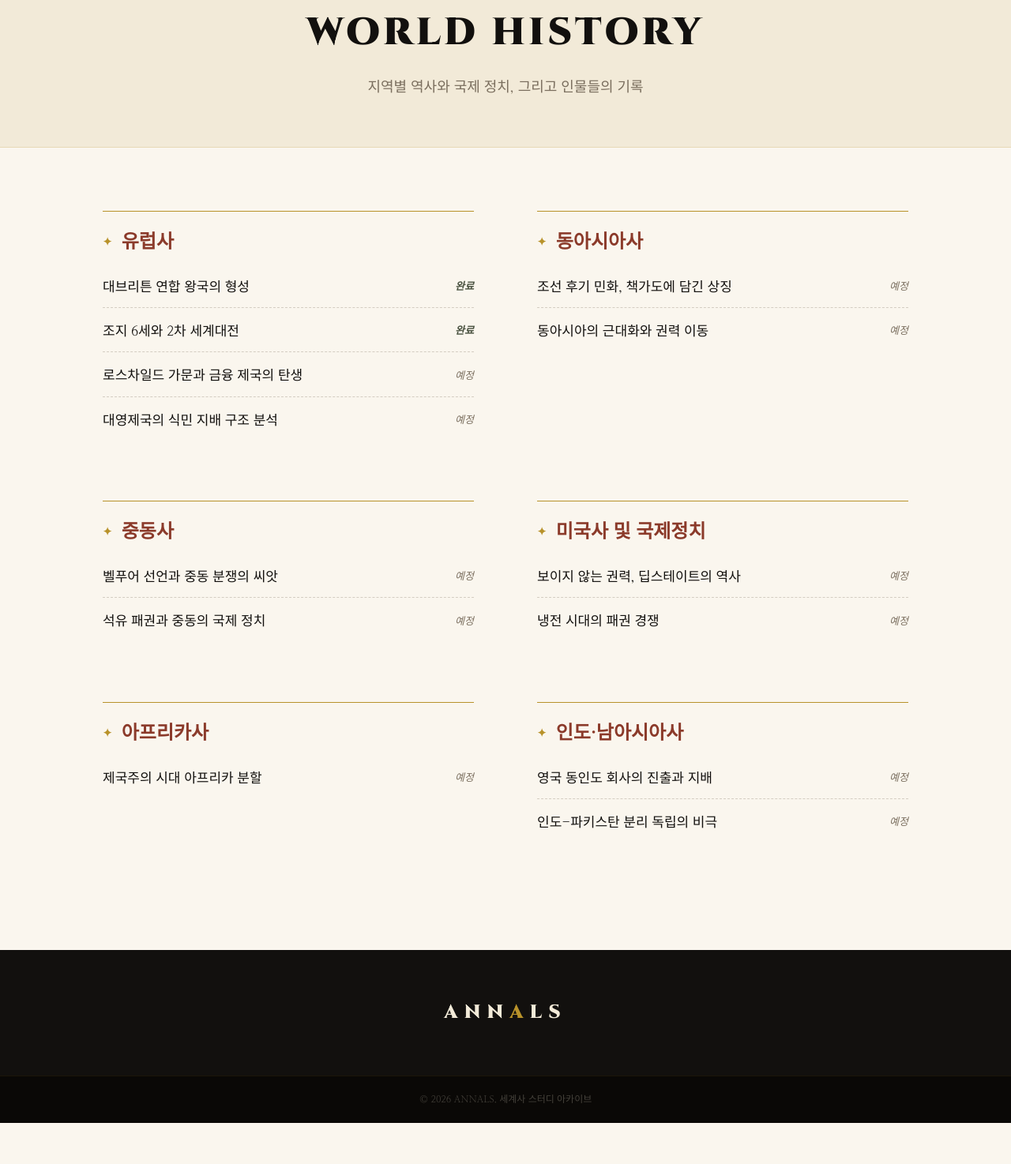
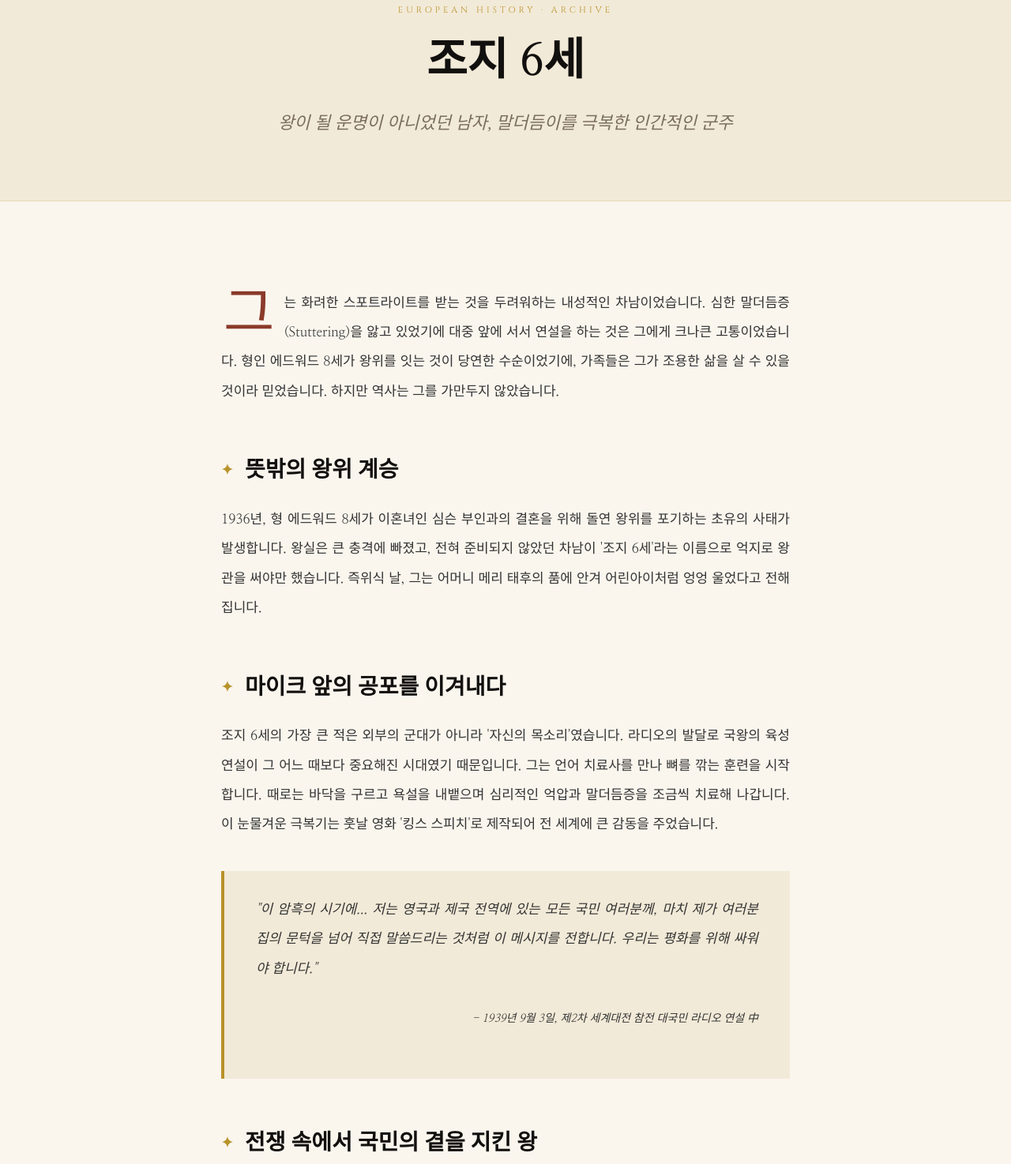
Before and after one commit to jeongdami909-cmd/annals-archive, a plain HTML site: page archive.html in a window 1280 px wide. Shown: the part 156-1630 px from the top of the page at 79% size. Before the commit the page ends 1578 px from the top, so only its background shows below. Drawn offline with nearby package versions, Linux system fonts and the light colour scheme; a web font is replaced by a local one.

Commit message:
archive.html 업데이트

```diff
--- a/archive.html
+++ b/archive.html
@@ -1,10 +1,9 @@
-
 <!DOCTYPE html>
 <html lang="ko">
 <head>
   <meta charset="UTF-8">
   <meta name="viewport" content="width=device-width, initial-scale=1.0">
-  <title>세계사 공부 아카이브 — ANNALS</title>
+  <title>조지 6세 — ANNALS</title>
   <link href="https://fonts.googleapis.com/css2?family=IM+Fell+English:ital@0;1&family=Nanum+Myeongjo:wght@400;700&family=Cinzel:wght@400;600;900&family=Cormorant+Garamond:ital,wght@0,300;0,400;0,600;1,300;1,400&display=swap" rel="stylesheet">
   <style>
     :root {
@@ -16,7 +15,6 @@
     html { scroll-behavior: smooth; }
     body { background: var(--warm-white); color: var(--ink); font-family: 'Nanum Myeongjo', serif; line-height: 1.6; }
 
-    /* 네비게이션바 */
     nav { position: fixed; top: 0; left: 0; right: 0; z-index: 100; display: flex; align-items: center; justify-content: space-between; padding: 24px 60px; background: rgba(250,246,238,0.92); backdrop-filter: blur(12px); border-bottom: 1px solid rgba(184,146,42,0.2); }
     .nav-logo { font-family: 'Cinzel', serif; font-size: 22px; font-weight: 900; letter-spacing: 8px; color: var(--ink); text-decoration: none; }
     .nav-logo span { color: var(--gold); }
@@ -24,32 +22,23 @@
     .nav-links a { font-family: 'Cormorant Garamond', serif; font-size: 13px; letter-spacing: 3px; text-transform: uppercase; color: var(--muted); text-decoration: none; transition: color 0.3s; }
     .nav-links a:hover { color: var(--gold); }
 
-    /* 헤더 */
-    .archive-header { padding: 160px 60px 60px; text-align: center; background: var(--parchment); border-bottom: 1px solid rgba(184,146,42,0.2); }
-    .archive-title { font-family: 'Cinzel', serif; font-size: clamp(32px, 4vw, 48px); font-weight: 700; color: var(--ink); margin-bottom: 16px; letter-spacing: 4px; }
-    .archive-subtitle { font-family: 'Nanum Myeongjo', serif; font-size: 18px; color: var(--muted); }
+    .article-header { padding: 160px 60px 80px; text-align: center; background: var(--parchment); border-bottom: 1px solid rgba(184,146,42,0.2); }
+    .article-meta { font-family: 'Cinzel', serif; font-size: 11px; letter-spacing: 4px; color: var(--gold); margin-bottom: 20px; text-transform: uppercase; }
+    .article-main-title { font-family: 'Nanum Myeongjo', serif; font-size: clamp(32px, 5vw, 56px); font-weight: 700; color: var(--ink); margin-bottom: 24px; line-height: 1.3; }
+    .article-subtitle { font-family: 'IM Fell English', serif; font-style: italic; font-size: 22px; color: var(--muted); max-width: 600px; margin: 0 auto; }
 
-    /* 리스트 그리드 */
-    .directory-container { max-width: 1100px; margin: 0 auto; padding: 80px 40px; }
-    .directory-grid { display: grid; grid-template-columns: repeat(2, 1fr); gap: 60px 80px; }
-    .category-block { border-top: 1px solid var(--gold); padding-top: 20px; }
-    .category-title { font-family: 'Nanum Myeongjo', serif; font-size: 24px; font-weight: 700; color: var(--rust); margin-bottom: 24px; display: flex; align-items: center; gap: 12px; }
-    .category-title::before { content: '✦'; font-size: 14px; color: var(--gold); }
+    .article-content-wrapper { max-width: 800px; margin: 0 auto; padding: 80px 40px; }
+    .article-content h2 { font-family: 'Cinzel', serif; font-size: 28px; color: var(--ink); margin: 60px 0 20px; display: flex; align-items: center; gap: 15px; }
+    .article-content h2::before { content: '✦'; color: var(--gold); font-size: 18px; }
+    .article-content p { font-size: 17px; line-height: 2.2; color: #333; margin-bottom: 30px; text-align: justify; }
+    .article-content .dropcap::first-letter { float: left; font-family: 'Cinzel', serif; font-size: 70px; line-height: 60px; padding-top: 4px; padding-right: 12px; padding-left: 3px; color: var(--rust); }
 
-    .simple-list { list-style: none; }
-    .simple-list li { margin-bottom: 16px; border-bottom: 1px dashed rgba(122, 110, 94, 0.3); padding-bottom: 12px; }
-    .simple-list li:last-child { border-bottom: none; }
-    .simple-list a { text-decoration: none; color: var(--ink); font-size: 17px; display: flex; justify-content: space-between; align-items: center; transition: all 0.3s ease; }
-    .simple-list a:hover { color: var(--gold); padding-left: 8px; }
+    .quote-box { background: var(--parchment); border-left: 4px solid var(--gold); padding: 30px 40px; margin: 40px 0; font-style: italic; color: var(--olive); }
 
-    .article-status { font-family: 'Cormorant Garamond', serif; font-size: 13px; color: var(--muted); font-style: italic; }
-    .status-done { color: var(--olive); font-weight: 600; }
-
-    /* 푸터 */
-    footer { background: var(--ink); padding: 60px; text-align: center; color: var(--parchment); margin-top: 40px; }
+    footer { background: var(--ink); padding: 60px; text-align: center; color: var(--parchment); margin-top: 60px; }
     .footer-bottom { background: #0a0806; padding: 20px; text-align: center; border-top: 1px solid rgba(184,146,42,0.1); font-size: 12px; color: rgba(242,234,216,0.25); }
 
-    @media (max-width: 900px) { nav { padding: 20px 24px; } .nav-links { display: none; } .archive-header { padding: 120px 24px 40px; } .directory-container { padding: 40px 24px; } .directory-grid { grid-template-columns: 1fr; gap: 50px; } }
+    @media (max-width: 900px) { nav { padding: 20px 24px; } .nav-links { display: none; } .article-header { padding: 120px 24px 60px; } .article-content-wrapper { padding: 40px 24px; } }
   </style>
 </head>
 <body>
@@ -62,97 +51,41 @@
     </ul>
   </nav>
 
-  <header class="archive-header">
-    <h1 class="archive-title">WORLD HISTORY</h1>
-    <p class="archive-subtitle">지역별 역사와 국제 정치, 그리고 인물들의 기록</p>
+  <header class="article-header">
+    <p class="article-meta">European History · Archive</p>
+    <h1 class="article-main-title">조지 6세</h1>
+    <p class="article-subtitle">왕이 될 운명이 아니었던 남자, 말더듬이를 극복한 인간적인 군주</p>
   </header>
 
-  <main class="directory-container">
-    <div class="directory-grid">
+  <main class="article-content-wrapper">
+    <article class="article-content">
+      <p class="dropcap">그</p><p>는 화려한 스포트라이트를 받는 것을 두려워하는 내성적인 차남이었습니다. 심한 말더듬증(Stuttering)을 앓고 있었기에 대중 앞에 서서 연설을 하는 것은 그에게 크나큰 고통이었습니다. 형인 에드워드 8세가 왕위를 잇는 것이 당연한 수순이었기에, 가족들은 그가 조용한 삶을 살 수 있을 것이라 믿었습니다. 하지만 역사는 그를 가만두지 않았습니다.</p>
 
-      <div class="category-block">
-        <h2 class="category-title">유럽사</h2>
-        <ul class="simple-list">
-          <li>
-            <a href="history_uk.html"><span>대브리튼 연합 왕국의 형성</span><span class="article-status status-done">완료</span></a>
-          </li>
-          <li>
-            <a href="george_vi.html"><span>조지 6세와 2차 세계대전</span><span class="article-status status-done">완료</span></a>
-          </li>
-          <li>
-            <a href="#"><span>로스차일드 가문과 금융 제국의 탄생</span><span class="article-status">예정</span></a>
-          </li>
-          <li>
-            <a href="#"><span>대영제국의 식민 지배 구조 분석</span><span class="article-status">예정</span></a>
-          </li>
-        </ul>
+      <h2>뜻밖의 왕위 계승</h2>
+      <p>1936년, 형 에드워드 8세가 이혼녀인 심슨 부인과의 결혼을 위해 돌연 왕위를 포기하는 초유의 사태가 발생합니다. 왕실은 큰 충격에 빠졌고, 전혀 준비되지 않았던 차남이 '조지 6세'라는 이름으로 억지로 왕관을 써야만 했습니다. 즉위식 날, 그는 어머니 메리 태후의 품에 안겨 어린아이처럼 엉엉 울었다고 전해집니다.</p>
+
+      <h2>마이크 앞의 공포를 이겨내다</h2>
+      <p>조지 6세의 가장 큰 적은 외부의 군대가 아니라 '자신의 목소리'였습니다. 라디오의 발달로 국왕의 육성 연설이 그 어느 때보다 중요해진 시대였기 때문입니다. 그는 언어 치료사를 만나 뼈를 깎는 훈련을 시작합니다. 때로는 바닥을 구르고 욕설을 내뱉으며 심리적인 억압과 말더듬증을 조금씩 치료해 나갑니다. 이 눈물겨운 극복기는 훗날 영화 '킹스 스피치'로 제작되어 전 세계에 큰 감동을 주었습니다.</p>
+
+      <div class="quote-box">
+        <p>"이 암흑의 시기에... 저는 영국과 제국 전역에 있는 모든 국민 여러분께, 마치 제가 여러분 집의 문턱을 넘어 직접 말씀드리는 것처럼 이 메시지를 전합니다. 우리는 평화를 위해 싸워야 합니다."</p>
+        <p style="text-align: right; font-size: 14px; margin-top: 10px;">- 1939년 9월 3일, 제2차 세계대전 참전 대국민 라디오 연설 中</p>
       </div>
 
-      <div class="category-block">
-        <h2 class="category-title">동아시아사</h2>
-        <ul class="simple-list">
-          <li>
-            <a href="#"><span>조선 후기 민화, 책가도에 담긴 상징</span><span class="article-status">예정</span></a>
-          </li>
-          <li>
-            <a href="#"><span>동아시아의 근대화와 권력 이동</span><span class="article-status">예정</span></a>
-          </li>
-        </ul>
-      </div>
+      <h2>전쟁 속에서 국민의 곁을 지킨 왕</h2>
+      <p>1939년 제2차 세계대전이 발발하자, 조지 6세는 진정한 군주로서의 면모를 보여주기 시작합니다. 독일군의 대대적인 폭격이 런던을 쑥대밭으로 만들 때도, 내각의 피난 권고를 거절하고 버킹엄 궁전에 남아 국민들과 고통을 함께했습니다. 폭격을 맞은 런던의 빈민가를 직접 방문해 위로하는 왕의 모습은 영국인들을 하나로 뭉치게 하는 강력한 구심점이 되었습니다.</p>
 
-      <div class="category-block">
-        <h2 class="category-title">중동사</h2>
-        <ul class="simple-list">
-          <li>
-            <a href="#"><span>벨푸어 선언과 중동 분쟁의 씨앗</span><span class="article-status">예정</span></a>
-          </li>
-          <li>
-            <a href="#"><span>석유 패권과 중동의 국제 정치</span><span class="article-status">예정</span></a>
-          </li>
-        </ul>
-      </div>
-
-      <div class="category-block">
-        <h2 class="category-title">미국사 및 국제정치</h2>
-        <ul class="simple-list">
-          <li>
-            <a href="#"><span>보이지 않는 권력, 딥스테이트의 역사</span><span class="article-status">예정</span></a>
-          </li>
-          <li>
-            <a href="#"><span>냉전 시대의 패권 경쟁</span><span class="article-status">예정</span></a>
-          </li>
-        </ul>
-      </div>
-
-      <div class="category-block">
-        <h2 class="category-title">아프리카사</h2>
-        <ul class="simple-list">
-          <li>
-            <a href="#"><span>제국주의 시대 아프리카 분할</span><span class="article-status">예정</span></a>
-          </li>
-        </ul>
-      </div>
-
-      <div class="category-block">
-        <h2 class="category-title">인도·남아시아사</h2>
-        <ul class="simple-list">
-          <li>
-            <a href="#"><span>영국 동인도 회사의 진출과 지배</span><span class="article-status">예정</span></a>
-          </li>
-          <li>
-            <a href="#"><span>인도-파키스탄 분리 독립의 비극</span><span class="article-status">예정</span></a>
-          </li>
-        </ul>
-      </div>
-
-    </div>
+      <h2>침묵 속의 헌신</h2>
+      <p>전쟁의 스트레스는 그의 건강을 심각하게 갉아먹었습니다. 결국 1952년 2월, 조지 6세는 56세의 나이로 세상을 떠납니다. 비록 화려하고 영웅적인 리더는 아니었으나, 가장 어두운 시기에 자신의 치명적인 약점을 극복하고 묵묵히 국민의 곁을 지킨 그의 모습은 영국 역사상 가장 존경받는 군주 중 한 명으로 기억되게 했습니다.</p>
+    </article>
   </main>
 
   <footer>
     <div class="logo" style="font-family: 'Cinzel', serif; font-size: 24px; font-weight: 900; letter-spacing: 8px;">ANN<span style="color: var(--gold);">A</span>LS</div>
+    <p style="font-family: 'Cormorant Garamond', serif; font-size: 14px; margin-top: 10px; color: rgba(242,234,216,0.4);">역사 속 인물들의 삶을 깊이 있게 기록하는 아카이브입니다.</p>
   </footer>
   <div class="footer-bottom">
-    <p>© 2026 ANNALS. 세계사 스터디 아카이브</p>
+    <p>© 2026 ANNALS. All rights reserved.</p>
   </div>
 
 </body>
```
